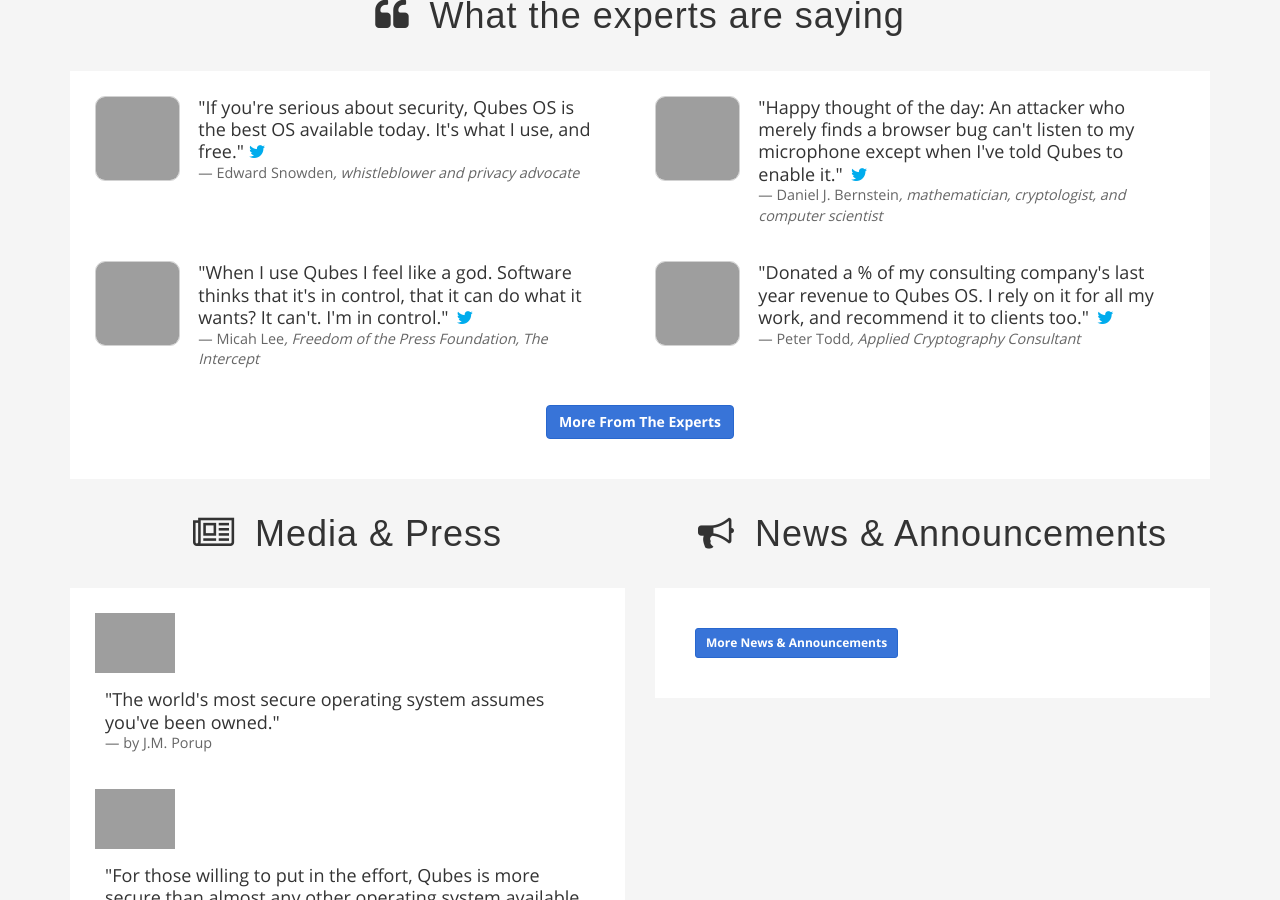
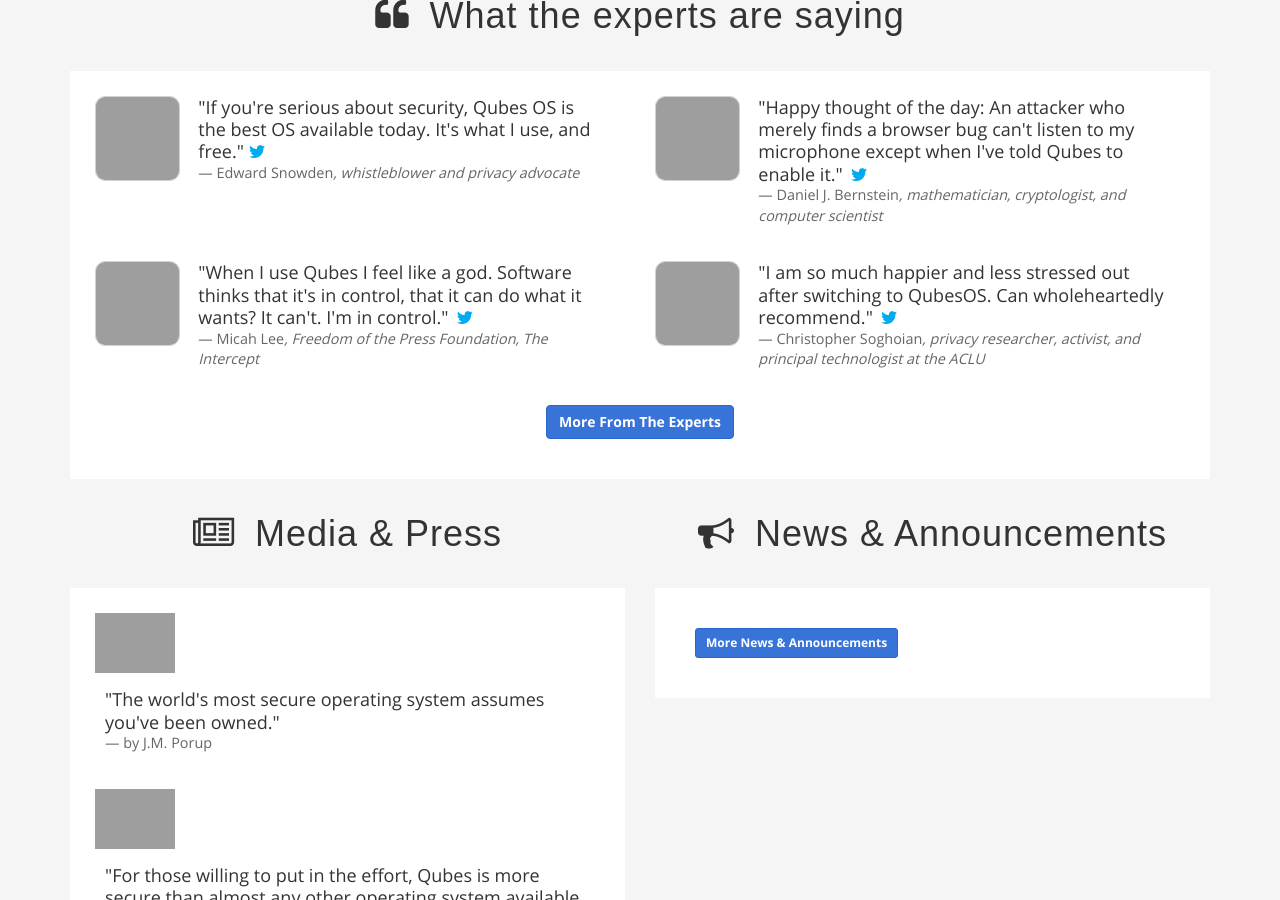
Before and after one commit to QubesOS/qubesos.github.io, a Jekyll site: the page built from pages/home.html, in a window 1280 px wide and 900 px high, scrolled down 686 px, cut to the strip 0-900 px from the top of the window. Built offline with Jekyll 4.4.1, drawn with Linux system fonts in a browser that asks for light colours; some web fonts are replaced; grey boxes are pictures that could not be loaded.

Commit message:
Update Experts section

```diff
--- a/pages/home.html
+++ b/pages/home.html
@@ -97,15 +97,15 @@ redirect_from:
         </a>
       </div>
       <div class="col-lg-1 col-md-1 text-center">
-        <a class="avatar" href="https://twitter.com/petertoddbtc/status/924981145871060996" target="_blank">
-          <img src="attachment/site/expert-peter-todd.jpg">
+        <a class="avatar" href="https://twitter.com/csoghoian/status/756212792785534976" target="_blank">
+          <img src="/attachment/site/expert-christopher-soghoian.jpg">
         </a>
       </div>
       <div class="col-lg-5 col-md-5">
-        <a href="https://twitter.com/petertoddbtc/status/924981145871060996" target="_blank">
-          <blockquote>"Donated a % of my consulting company's last year revenue to Qubes OS. I rely on it for all my work, and recommend it to clients too."
+        <a href="https://twitter.com/csoghoian/status/756212792785534976" target="_blank">
+          <blockquote>"I am so much happier and less stressed out after switching to QubesOS. Can wholeheartedly recommend."
             <i class="fa fa-twitter fa-fw" aria-hidden="true"></i>
-            <footer>Peter Todd<cite title="Source Title">, Applied Cryptography Consultant</cite></footer>
+            <footer>Christopher Soghoian<cite title="Source Title">, privacy researcher, activist, and principal technologist at the ACLU</cite></footer>
           </blockquote>
         </a>
       </div>
```
